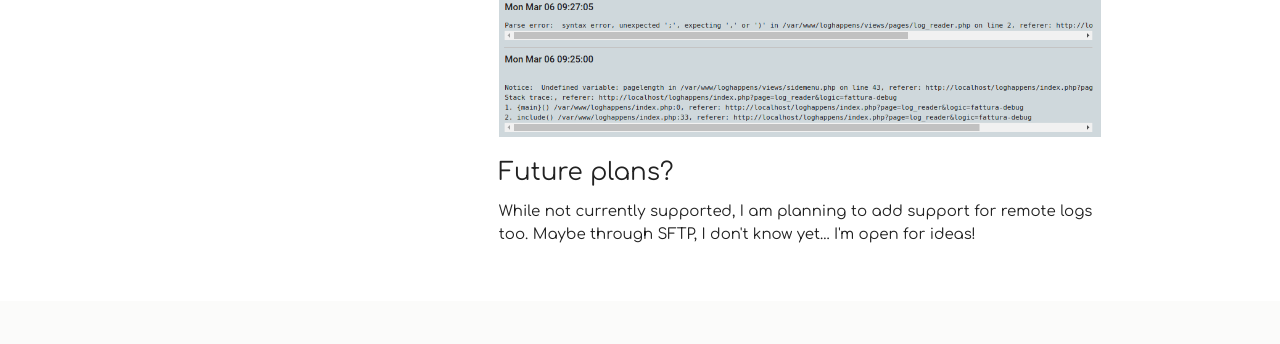
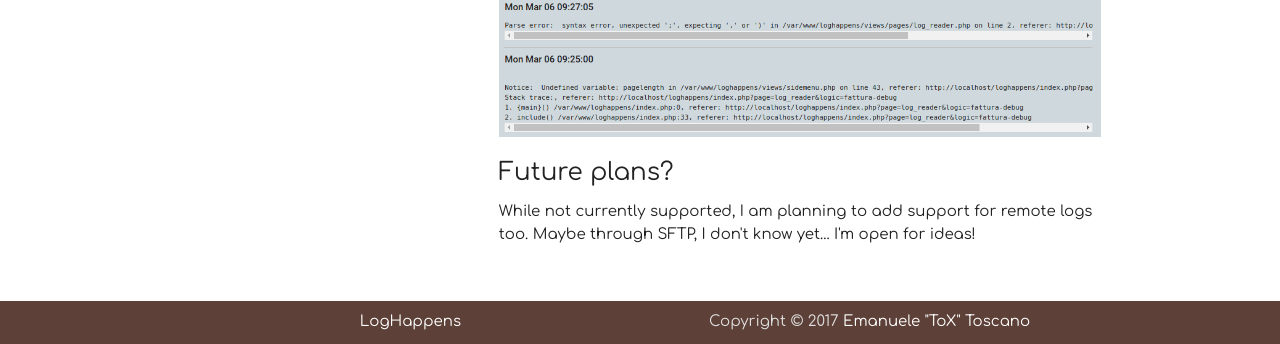
Before and after one commit to ToX82/logHappens, a PHP site: page / in a window 1280 px wide. Shown: the part 1029-1373 px from the top of the page. Before the commit the page ends 1272 px from the top, so only its background shows below. Run offline with PHP 8.4, Linux system fonts and the light colour scheme; some libraries are stand-ins or nearby versions.

Commit message:
Minor fixes

```diff
--- a/css/custom.min.css
+++ b/css/custom.css
@@ -36,6 +36,13 @@ header .brand-logo img {
 }
 
 /*
+* Footer
+*/
+footer {
+    padding: 10px 0;
+}
+
+/*
 * Navigation
 */
 .side-nav {
--- a/index.php
+++ b/index.php
@@ -19,7 +19,7 @@ include("libs/libs.php");
     <link rel="stylesheet" href="//cdnjs.cloudflare.com/ajax/libs/materialize/0.98.0/css/materialize.min.css">
     <link rel="stylesheet" href="//fonts.googleapis.com/css?family=Comfortaa">
     <link rel="stylesheet" href="//fonts.googleapis.com/icon?family=Material+Icons">
-    <link rel="stylesheet" href="css/custom.min.css">
+    <link rel="stylesheet" href="css/custom.css">
 </head>
 <body data-color-default="<?= $colors['default'] ?>" data-color-notice="<?= $colors['notice'] ?>">
     <header id="header" class="page-topbar">
@@ -43,6 +43,8 @@ include("libs/libs.php");
         </div>
     </main>
 
+    <?php include('views/footer.php') ?>
+
     <script type="text/javascript" src="//cdnjs.cloudflare.com/ajax/libs/jquery/3.1.1/jquery.min.js"></script>
     <script type="text/javascript" src="//cdnjs.cloudflare.com/ajax/libs/materialize/0.98.0/js/materialize.min.js"></script>
     <script type="text/javascript" src="vendors/push.js/push.min.js"></script>
--- a/logics_templates/apache24.php
+++ b/logics_templates/apache24.php
@@ -6,7 +6,6 @@ $menu = [
 ];
 $content = file("/var/log/apache2/error.log");
 
-$group = "";
 $log = [];
 foreach ($content as $line) {
     // Grab the log's time and group logs by time
--- a/views/footer.php
+++ b/views/footer.php
@@ -1,12 +1,14 @@
-<div class="footer-copyright color-themed <?= $colors["default"] ?> darken-2">
+<footer class="color-themed <?= $colors["default"] ?> darken-2 grey-text text-lighten-2">
+    <div class="footer-copyright">
         <div class="container">
             <div class="row no-margin">
                 <div class="col s6 center-align">
-                LogHappens
+                    <a class="white-text" href="http://loghappens.com">LogHappens</a>
                 </div>
                 <span class="col s6 center-align">
-                Copyright © <?= date('Y') ?> <a class="grey-text text-lighten-4" href="http://emanuele.itoscano.com" target="_blank">Emanuele "ToX" Toscano</a>
+                    Copyright © <?= date('Y') ?> <a class="white-text" href="http://emanuele.itoscano.com" target="_blank">Emanuele "ToX" Toscano</a>
                 </span>
             </div>
         </div>
     </div>
+</footer>
```
Also changed, not shown: 1 other file. Lines whose indentation alone changed are shown as unchanged.
